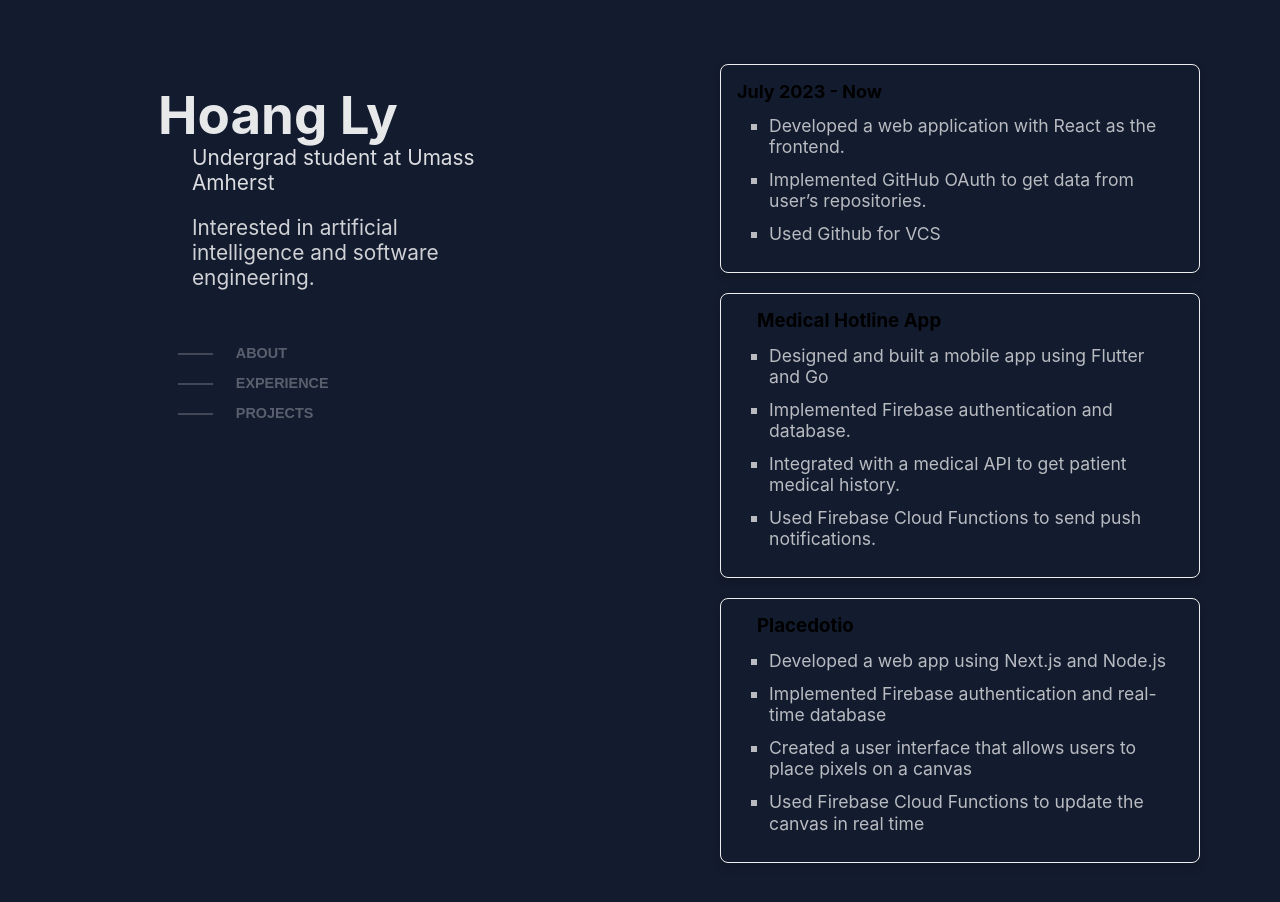
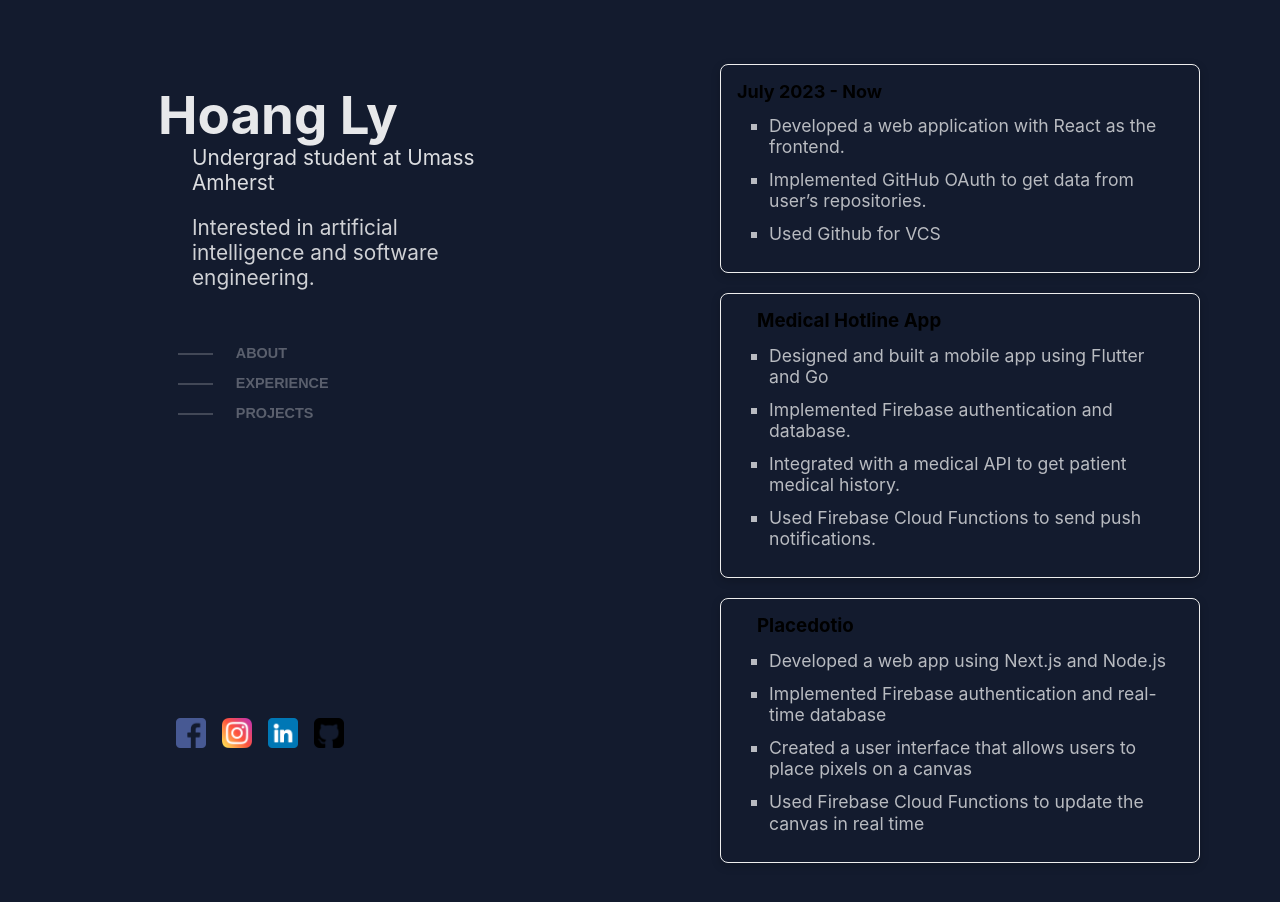
Before and after one commit to Unravel2802/portfolio, a React (Create React App) app: page / in a window 1280 px wide. Shown: the top 902 px of the page. Built offline with nearby package versions, Linux system fonts and the light colour scheme.

Commit message:
finish about

```diff
--- a/src/components/about.css
+++ b/src/components/about.css
@@ -32,6 +32,21 @@
     margin-bottom: 2rem;
     transform: translate(-50%, -50%);
 }
+
+.social-icons {
+    display: flex; /* Use flexbox to make the icons appear in one line */
+    justify-content: center; /* Center the icons horizontally */
+    align-items: center; /* Center the icons vertically */
+    margin-top: 50%; /* Add some space between the buttons and the icons */
+    margin-left: -20%;
+}
+
+  /* Apply the width and height to all social media icons */
+  .social-icons img {
+    width: 30px;
+    height: auto;
+    margin: 0 8px; /* Add some space between the icons */
+  }
 
 .about .nav {
     display: flex;
--- a/src/components/about.js
+++ b/src/components/about.js
@@ -1,5 +1,9 @@
 import React from "react";
-import './about.css'
+import './about.css';
+import fb from '../images/facebook.png';
+import ig from '../images/instagram.png';
+import gh from '../images/github-sign.png';
+import ld from '../images/linkedin.png';
 
 const About = () => {
     return (
@@ -8,9 +12,26 @@ const About = () => {
                 <p>Undergrad student at Umass Amherst</p>
                 <p>Interested in artificial intelligence and software engineering.</p>
                 <div className='nav'>
-                        <button className="button"> About</button>
-                        <button className="button"> Experience</button>
-                        <button className="button"> Projects</button>
+                    <button className="button"> About</button>
+                    <button className="button"> Experience</button>
+                    <button className="button"> Projects</button>
+                </div>
+                <div className="social-icons">
+                    <a href='/' className="facebook">
+                        <img src={fb} alt='facebook'/>
+                    </a>
+
+                    <a href='/' className="instagram">
+                        <img src={ig} alt='instagram'/>
+                    </a>
+
+                    <a href='/' className="linkedin">
+                        <img src={ld} alt='linkedin'/>
+                    </a>
+
+                    <a href='/' className="github">
+                        <img src={gh} alt='github'/>
+                    </a>
                 </div>
         </div>
     )
```
